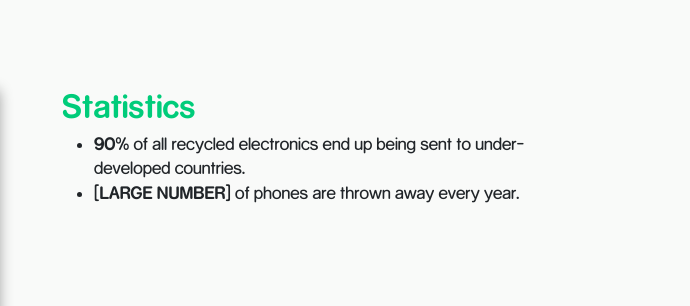
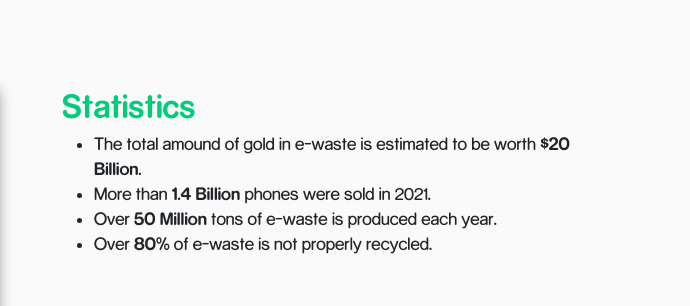
Before and after one commit to EvanSmith93/e-waste-facts, a plain HTML site: page index.html in a window 1280 px wide. Shown: the part 1320-1626 px from the top of the page, 590-1280 px from the left. Drawn offline with nearby package versions, Linux system fonts and the light colour scheme.

Commit message:
added more statistics

```diff
--- a/index.html
+++ b/index.html
@@ -60,9 +60,12 @@
                     </div>
                     <div class="col">
                         <h2 class="header-text">Statistics</h2>
+                        <!--<iframe title='Tons of electronic waste thrown out' src='https://www.theworldcounts.com/embeds/counters/18?background_color=white&color=black&font_family=%22Helvetica+Neue%22%2C+Arial%2C+sans-serif&font_size=14' style='border: none' height='100' width='300'></iframe>-->
                         <ul>
-                            <li><b>90%</b> of all recycled electronics end up being sent to under-developed countries.</li>
-                            <li><b>[LARGE NUMBER]</b> of phones are thrown away every year.</li>
+                            <li>The total amound of gold in e-waste is estimated to be worth <b>$20 Billion</b>.</li>
+                            <li>More than <b>1.4 Billion</b> phones were sold in 2021.</li>
+                            <li>Over <b>50 Million</b> tons of e-waste is produced each year.</li>
+                            <li>Over <b>80%</b> of e-waste is not properly recycled.</li>
                         </ul>
                     </div>
                 </div>
```
